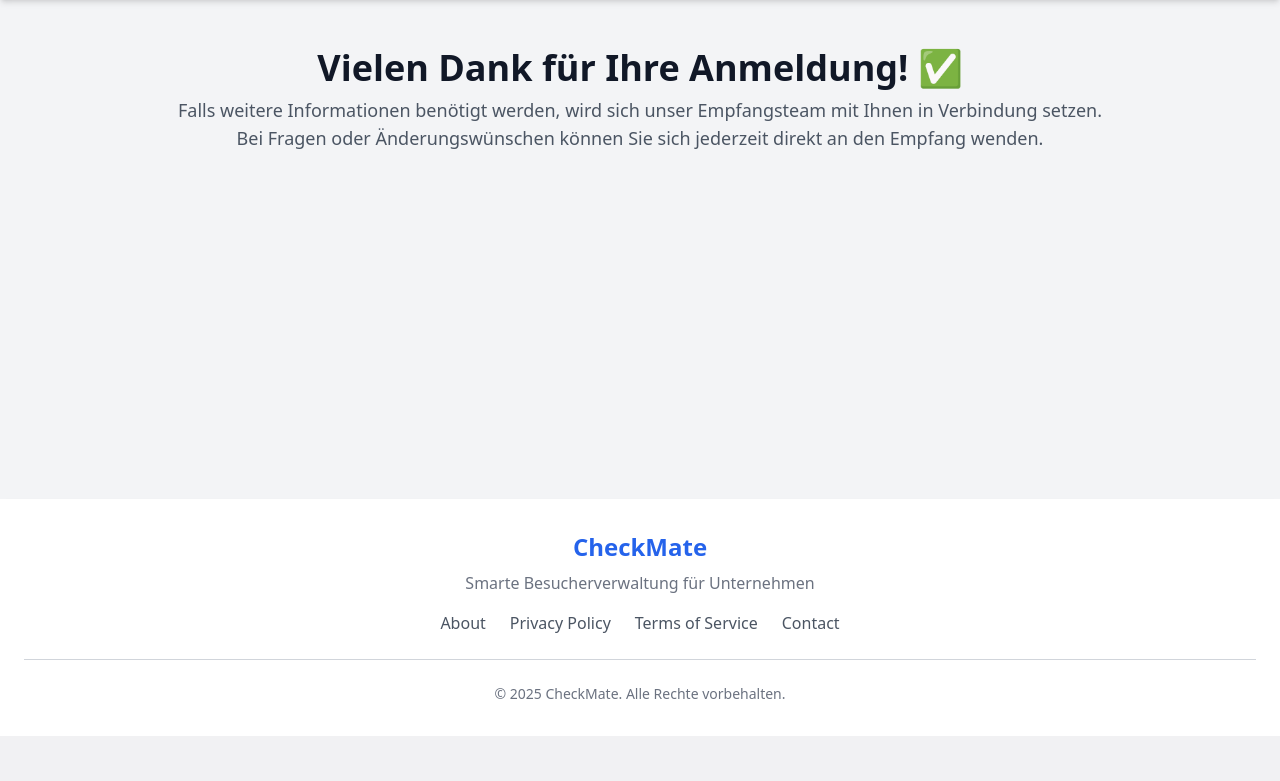
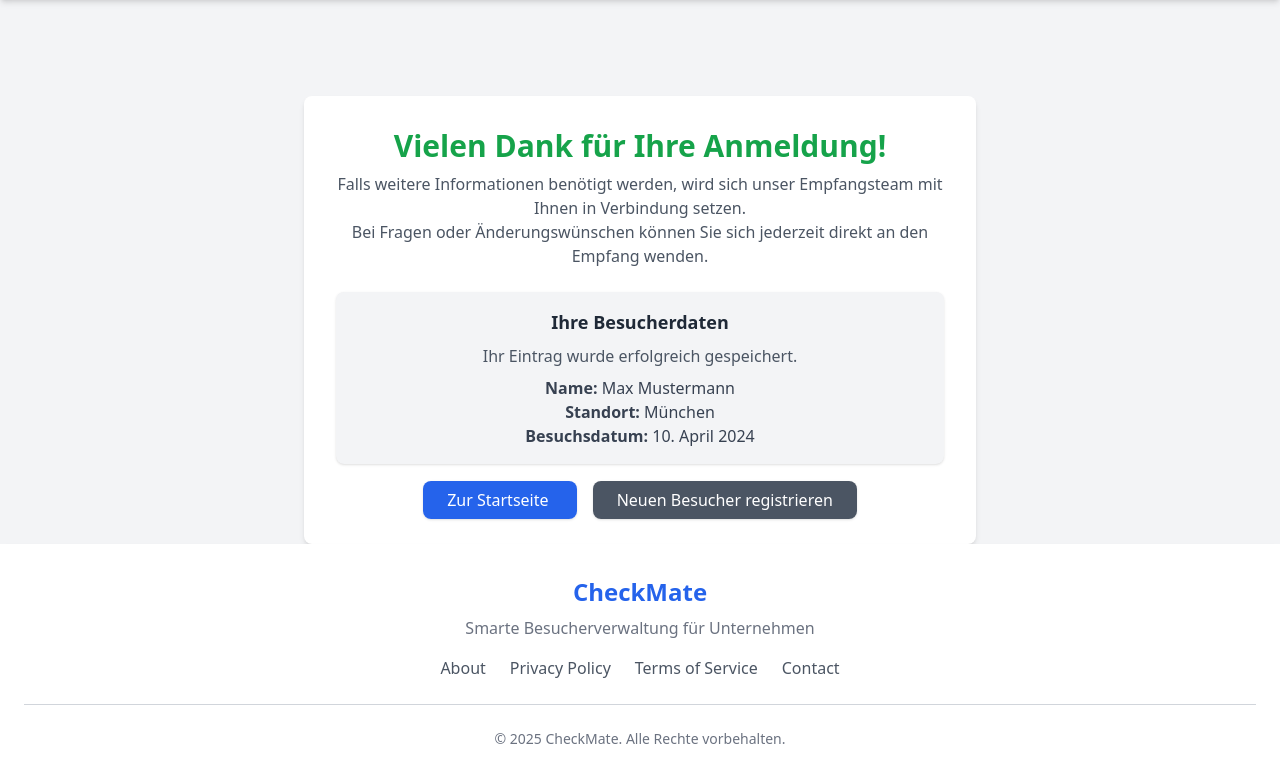
Before and after one commit to gokayyavuz/checkmate-visitor-management, a Django app: page /finish/ in a window 1280 px wide. Shown: the part 64-845 px from the top of the page. Before the commit the page ends 800 px from the top, so only its background shows below. Run offline with Django 4.2, Linux system fonts and the light colour scheme; some libraries are stand-ins or nearby versions.

Commit message:
finishView überarbeitet

```diff
--- a/main/templates/main/finishView.html
+++ b/main/templates/main/finishView.html
@@ -1,11 +1,38 @@
-{% extends 'main/base.html' %}
+{% extends "main/base.html" %}
 
-<div class="flex-1 container mx-auto mt-12 px-6">
-    {% block header %}
-    <div class="text-center">
-        <h2 class="text-4xl font-bold text-gray-900">Vielen Dank für Ihre Anmeldung! ✅</h2>
-        <p class="mt-2 text-lg text-gray-600">Falls weitere Informationen benötigt werden, wird sich unser Empfangsteam mit Ihnen in Verbindung setzen.
-            <br> Bei Fragen oder Änderungswünschen können Sie sich jederzeit direkt an den Empfang wenden.</p>
+{% block header %}
+<div class="container mx-auto max-w-2xl mt-12 bg-white p-8 rounded-lg shadow-md text-center">
+
+    <!-- Erfolgreiche Anmeldung Nachricht -->
+    <h2 class="text-3xl font-bold text-green-600 flex items-center justify-center gap-2">
+        Vielen Dank für Ihre Anmeldung!
+    </h2>
+
+    <p class="text-gray-600 mt-2">
+        Falls weitere Informationen benötigt werden, wird sich unser Empfangsteam mit Ihnen in Verbindung setzen.
+        <br>Bei Fragen oder Änderungswünschen können Sie sich jederzeit direkt an den Empfang wenden.
+    </p>
+
+    <!-- Infobox für Bestätigung -->
+    <div class="mt-6 bg-gray-100 p-4 rounded-lg shadow">
+        <h3 class="text-lg font-semibold text-gray-800">Ihre Besucherdaten</h3>
+        <p class="text-gray-600 mt-2">Ihr Eintrag wurde erfolgreich gespeichert.</p>
+        <ul class="mt-2 text-gray-700">
+            <li><strong>Name:</strong> Max Mustermann</li>
+            <li><strong>Standort:</strong> München</li>
+            <li><strong>Besuchsdatum:</strong> 10. April 2024</li>
+        </ul>
     </div>
-    {% endblock header %}
+
+    <!-- Button zurück zur Startseite -->
+    <div class="mt-6">
+        <a href="/" class="bg-blue-600 text-white px-6 py-2 rounded-lg shadow hover:bg-blue-700">
+            Zur Startseite
+        </a>
+        <a href="/anmeldung/" class="ml-4 bg-gray-600 text-white px-6 py-2 rounded-lg shadow hover:bg-gray-700">
+            Neuen Besucher registrieren
+        </a>
+    </div>
+
 </div>
+{% endblock %}
```
